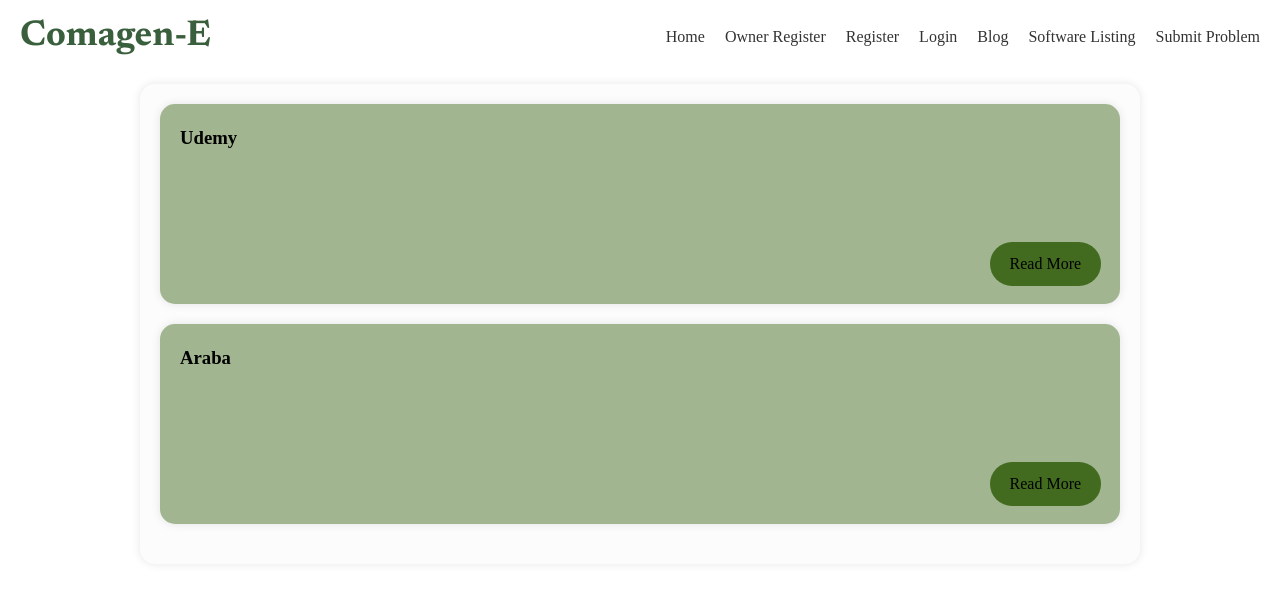
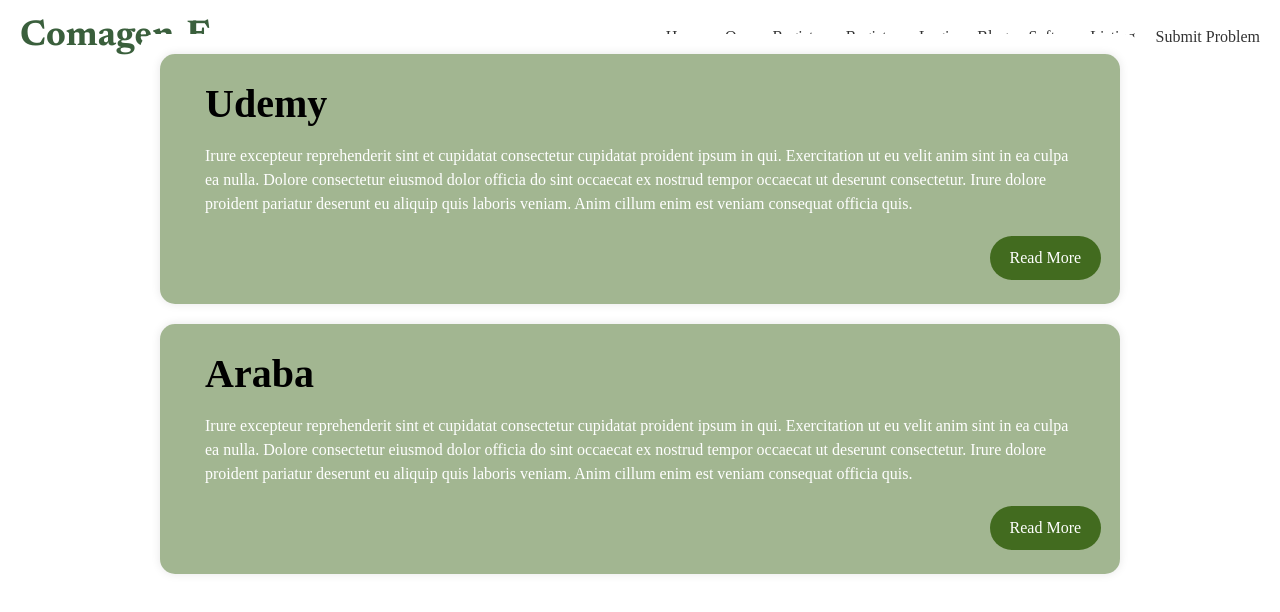
Before and after one commit to Ogi-Z/ComaGen-E-Front, a Vue app: page /software-listing in a window 1280 px wide. Shown: the top 612 px of the page. Built offline with nearby package versions, Linux system fonts and the light colour scheme; no server answers; a web font is replaced by a local one.

Commit message:
Update sListing.vue

```diff
--- a/src/components/sListing.vue
+++ b/src/components/sListing.vue
@@ -7,6 +7,14 @@
         class="software-card"
       >
         <h3>{{ software.name }}</h3>
+        <p>
+          Irure excepteur reprehenderit sint et cupidatat consectetur cupidatat
+          proident ipsum in qui. Exercitation ut eu velit anim sint in ea culpa
+          ea nulla. Dolore consectetur eiusmod dolor officia do sint occaecat ex
+          nostrud tempor occaecat ut deserunt consectetur. Irure dolore proident
+          pariatur deserunt eu aliquip quis laboris veniam. Anim cillum enim est
+          veniam consequat officia quis.
+        </p>
 
         <button class="button">Read More</button>
       </div>
@@ -71,9 +79,8 @@
   max-width: 1000px;
   padding: 20px;
   border-radius: 15px;
-  background-color: #fcfcfc;
+  background-color: #ffffff;
   font-family: "Neucha", serif;
-  box-shadow: 0 0 10px rgba(0, 0, 0, 0.1);
   transform: translateY(-150px);
 }
 
@@ -83,16 +90,20 @@
   padding: 20px;
   margin-bottom: 20px;
   box-shadow: 0 0 10px rgba(0, 0, 0, 0.1);
-  height: 200px;
+  height: 250px;
 }
 
 .software-card h3 {
-  font-weight: 700;
+  font-size: 40px;
   margin-bottom: 10px;
+  margin-left: 25px;
+  margin-right: 25px;
   color: #000000;
 }
 
 .software-card p {
+  margin-left: 25px;
+  margin-right: 25px;
   margin-bottom: 20px;
   color: #ffffff;
 }
@@ -102,13 +113,13 @@
   border: none;
   border-radius: 25px;
   background-color: #426b1f;
-  color: rgb(0, 0, 0);
+  color: #ffffff;
   cursor: pointer;
   transition: background-color 0.3s ease;
   font-weight: 500;
   font-size: 16px;
   position: relative;
-  top: 50%;
+
   left: 88%;
 }
 
```
